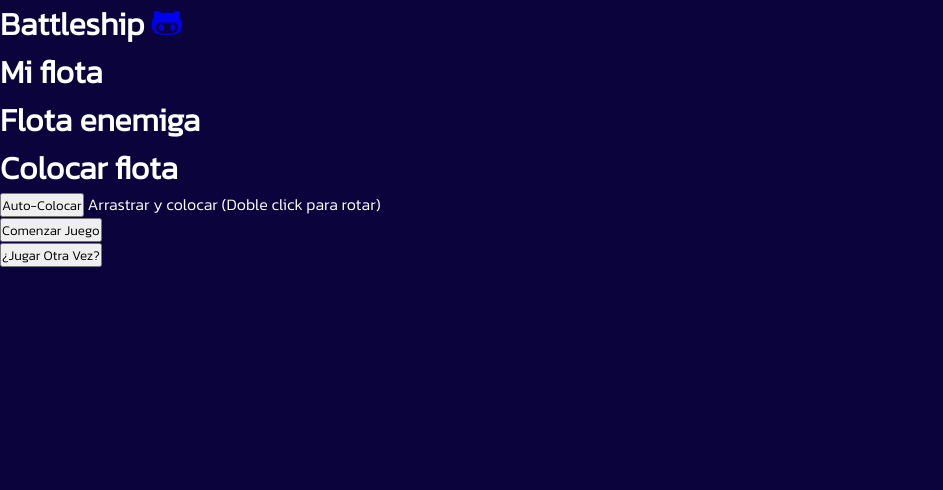
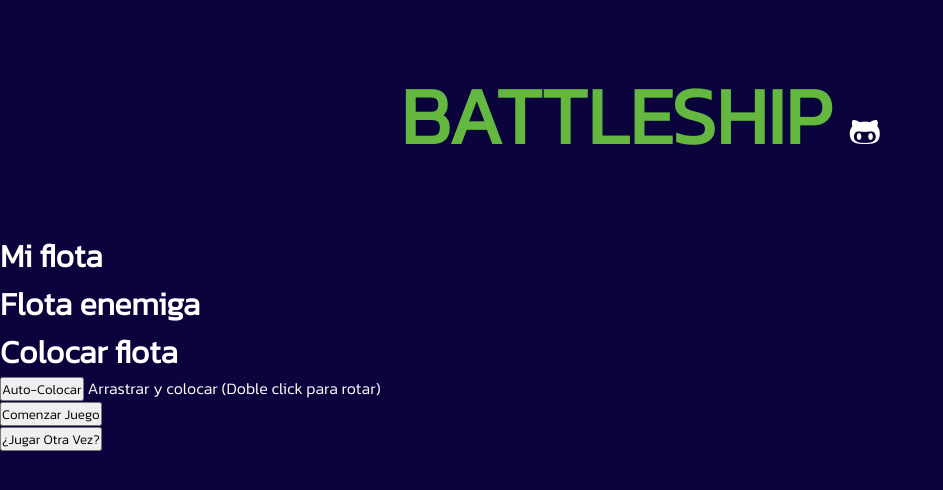
Before and after one commit to LaVieja1/battleship2023, a plain HTML site: page index.html in a window 1280 px wide. Shown: the whole page, without its empty margins (0-943 px from the left). Drawn offline with Linux system fonts and the light colour scheme.

Commit message:
Añadido CSS al header

```diff
--- a/style.css
+++ b/style.css
@@ -5,7 +5,7 @@
     --bg-color: #0b043c;
     --shadow-size: 0px 0px 5px 0px;
     /* TEXT */
-    --text-color1: #ff0000;
+    --text-color1: #65b83f;
     --text-color2: #ffffff;
     /* GRID */
     --grid-color: #0b043c;
@@ -62,3 +62,54 @@
     font-size: 100%;
     color: white;
 }
+
+/* HEADER */
+
+.title {
+    font-size: 2.2rem;
+    margin: 1.5rem 0 0 0;
+    text-align: center;
+    text-transform: uppercase;
+    color: var(--text-color1);
+}
+
+a,
+a:visited {
+    display: inline-block;
+    color: var(--text-color2);
+    font-size: 2rem;
+    transition: all 0.3s ease;
+}
+
+a:hover {
+    color: var(--text-color1);
+    transform: rotate(360deg);
+}
+
+@media screen and (min-width: 576px) {
+    .title {
+        font-size: 3rem;
+        margin: 2rem;
+    }
+}
+
+@media screen and (min-width: 768px) {
+    .title {
+        font-size: 5rem;
+        margin: 2rem;
+    }
+}
+
+@media screen and (min-width: 992px) {
+    .title {
+        font-size: 5rem;
+        margin: 3rem;
+    }
+}
+
+@media screen and (min-width: 1200px) {
+    .title {
+        font-size: 5rem;
+        margin: 3.5rem;
+    }
+}
```
